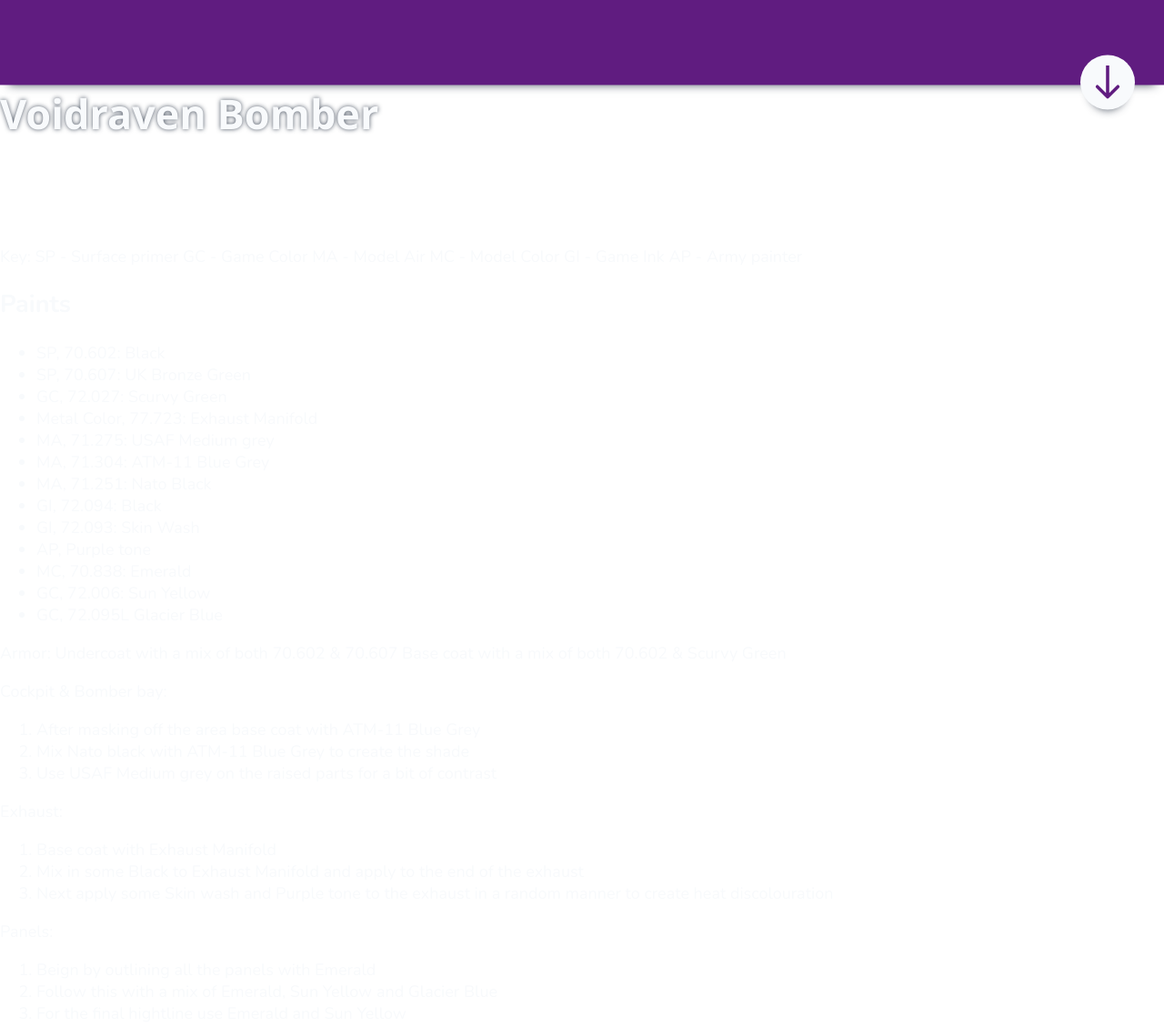
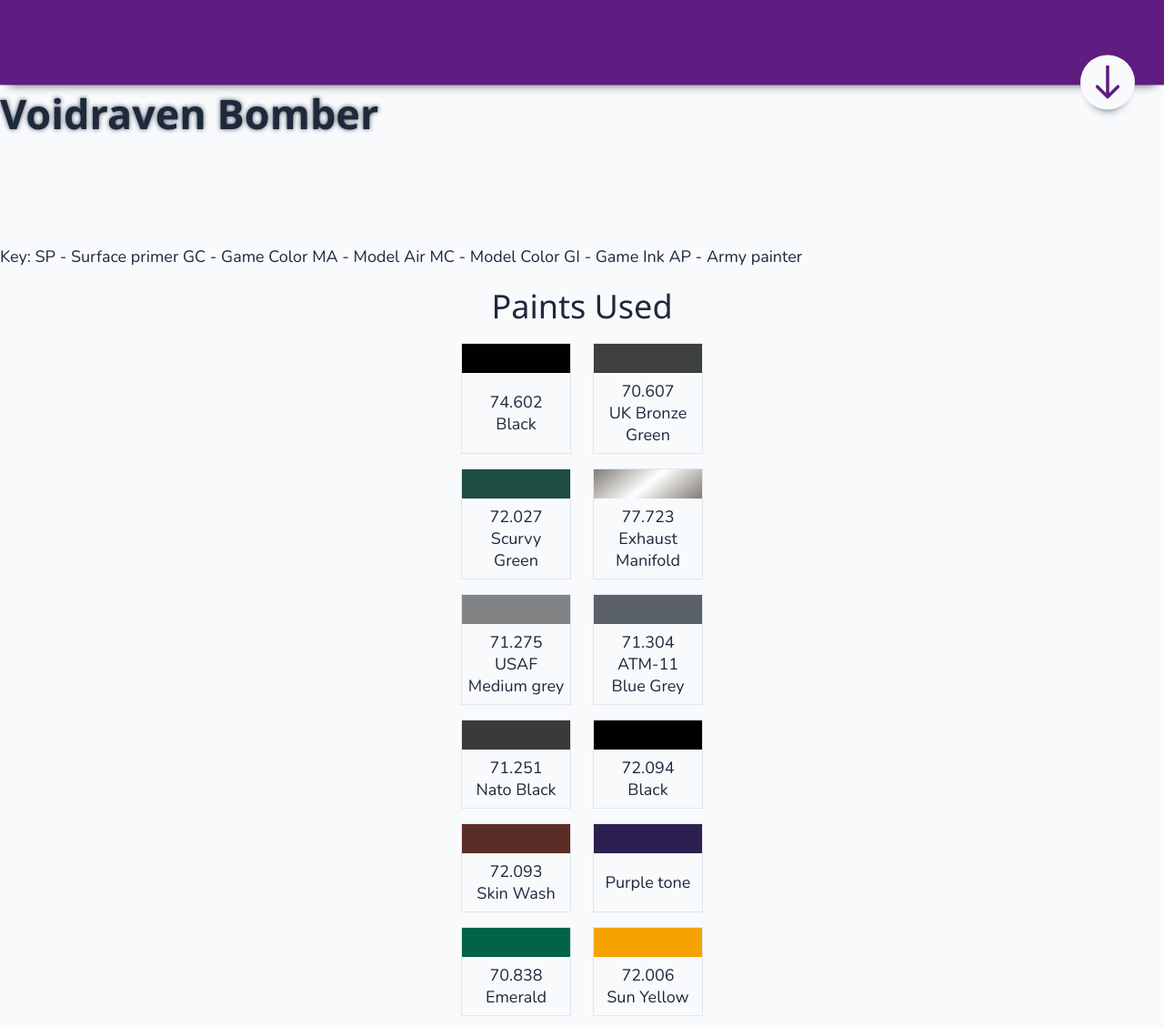
Before and after one commit to JenningsMK/painting-recipes, an Astro site: page /40K/voidraven-bomber in a window 1280 px wide. Shown: the top 1129 px of the page at 91% size. Built offline with nearby package versions, Linux system fonts and the light colour scheme; Astro itself is replaced by a stand-in of ours; a web font is replaced by a local one.

Commit message:
Add MDX integration to Astro config
Added the "@astrojs/mdx" package to the list of dependencies in package.json, and updated the Astro configuration to include the MDX integration. The lock file has also been updated to reflect these changes.

```diff
--- a/astro.config.mjs
+++ b/astro.config.mjs
@@ -1,8 +1,11 @@
 import { defineConfig } from 'astro/config';
+
+import mdx from '@astrojs/mdx';
 
 // https://astro.build/config
 export default defineConfig({
   e2e: {
     supportFiles: false,
   },
+  integrations: [mdx()],
 });
--- a/package.json
+++ b/package.json
@@ -20,6 +20,7 @@
     ]
   },
   "dependencies": {
+    "@astrojs/mdx": "^2.3.1",
     "astro": "^4.6.3"
   },
   "devDependencies": {
--- a/src/assets/styles/main.css
+++ b/src/assets/styles/main.css
@@ -22,25 +22,31 @@
   --list-font: var(--nun);
 
   --page-title-size: 2.5rem;
-  --section-title-size: 1rem;
+  --section-title-size: 2rem;
   --body-font-size: 1rem;
   --nav-heading-font-size: 1rem;
   --list-font-size: 1rem;
 
   @media (min-width: 67.5rem) {
     --page-title-size: 2.8125rem;
-    --section-title-size: 2.5rem;
+    --section-title-size: 2.25rem;
     --body-font-size: 1.125rem;
     --nav-heading-font-size: 1.125rem;
   }
 
   /* Colours */
   --dark-100-raw: 30 41 59;
+  --dark-80-raw: 18 5 31;
   --light-100: rgba(248, 250, 252, 1);
   --primary-100: rgba(96, 28, 128, 1);
   --dark-100: rgb(var(--dark-100-raw));
+  --dark-80: rgb(var(--dark-80-raw));
+  --text-colour: var(--dark-100);
+  --page-colour: var(--light-100);
 
   @media (prefers-color-scheme: dark) {
+    --text-colour: var(--light-100);
+    --page-colour: var(--dark-80);
     --primary-100: rgba(46, 9, 63, 1);
   }
 
@@ -52,7 +58,8 @@
 }
 
 body {
-  color: var(--light-100);
+  color: var(--text-colour);
+  background: var(--page-colour);
   font: 400 var(--body-font-size) var(--body-font);
 }
 
--- /dev/null
+++ b/src/components/paint-swatch/PaintSwatch.astro
@@ -0,0 +1,60 @@
+---
+import { getPaints } from '../../controllers/paints';
+
+interface Props {
+  swatches: string[]
+}
+
+const { swatches } = Astro.props;
+
+const paints = await getPaints(swatches);
+---
+
+<section class="paint-swatches" data-test="paint-swatch">
+  <h2>Paints Used</h2>
+
+  {paints.map((swatch) => (
+    <div class="swatch-card" data-test="swatch-card">
+      <span data-test="swatch" class="swatch" style=`background: ${swatch.colour}`></span>
+      <p class="paint-info">
+        {swatch.id && swatch.id}
+        {swatch.id && <br />}
+        {swatch.name}
+      </p>
+    </div>
+  ))}
+</section>
+
+<style>
+  .paint-swatches {
+      display: grid;
+      grid-template-columns: 1fr 1fr;
+      padding: 0 3.5625rem;
+      margin-bottom: 2.25rem;
+      gap: 1rem 1.5rem;
+      max-width: 16.625rem;
+      margin-inline: auto;
+
+      h2 {
+          text-align: center;
+          grid-column: span 2;
+          font-size: var(--section-title-size);
+          font-weight: normal;
+          font-family: var(--section-title-font);
+          margin: 0;
+      }
+
+      .swatch-card {
+          display: grid;
+          grid-template-rows: 2rem 1fr;
+          border: 1px solid rgb(224, 230, 236);
+          text-align: center;
+      }
+
+      .paint-info {
+          align-self: center;
+          margin: .5rem 0;
+          padding: 0 .375rem;
+      }
+  }
+</style>
--- a/src/content/40K/voidraven-bomber.md
+++ b/src/content/40K/voidraven-bomber.mdx
@@ -1,7 +1,23 @@
 ---
 title: 'Voidraven Bomber'
 description: 'Painting a Games workshop, dark eldar void bomber in the paint schemes of cult of strife'
+paints:
+  - Black
+  - UK Bronze Green
+  - Scurvy Green
+  - Exhaust Manifold
+  - USAF Medium grey
+  - ATM-11 Blue Grey
+  - Nato Black
+  - Black
+  - Skin Wash
+  - Purple tone
+  - Emerald
+  - Sun Yellow
+  - Glacier Blue
 ---
+
+import PaintSwatch from '../../components/paint-swatch/PaintSwatch.astro';
 
 # Voidraven Bomber
 
@@ -12,6 +28,8 @@ MA - Model Air
 MC - Model Color
 GI - Game Ink
 AP - Army painter
+
+<PaintSwatch swatches={frontmatter.paints}></PaintSwatch>
 
 ## Paints
 
@@ -27,7 +45,7 @@ AP - Army painter
 - AP, Purple tone
 - MC, 70.838: Emerald
 - GC, 72.006: Sun Yellow
-- GC, 72.095L Glacier Blue
+- GC, 72.095: Glacier Blue
 
 Armor:
 Undercoat with a mix of both 70.602 & 70.607
--- a/src/data/paints.json
+++ b/src/data/paints.json
@@ -1,25 +1,96 @@
 [
   {
-    "name": "German C.Black",
+    "name": "Black",
     "brand": "Vallejo",
-    "id": 70.822,
-    "colour": "64 51 54 1"
+    "id": 74.602,
+    "colour": "rgba(1, 1, 1, 1)"
   },
   {
-    "name": "Lavis Oxyde",
+    "name": "UK Bronze Green",
     "brand": "Vallejo",
-    "id": 76.506,
-    "colour": "240 126 74 1"
+    "id": 70.607,
+    "colour": "rgba(62, 64, 63, 1)"
   },
   {
-    "name": "Light Tone",
-    "brand": "The Army Painter",
-    "id": "WP1470",
-    "colour": "255 149 90 1"
+    "name": "Scurvy Green",
+    "brand": "Vallejo",
+    "id": 72.027,
+    "colour": "rgba(30, 77, 68, 1)"
   },
   {
-    "name": "Green 2",
+    "name": "Exhaust Manifold",
+    "brand": "Vallejo",
+    "id": 77.723,
+    "colour": "linear-gradient(141deg, rgba(128,123,116,1) 0%, rgba(255,255,255,1) 50%, rgba(128,123,116,1) 100%);"
+  },
+  {
+    "name": "USAF Medium grey",
+    "brand": "Vallejo",
+    "id": 71.275,
+    "colour": "rgba(130, 131, 133, 1)"
+  },
+  {
+    "name": "ATM-11 Blue Grey",
+    "brand": "Vallejo",
+    "id": 71.304,
+    "colour": "rgba(91, 97, 107)"
+  },
+  {
+    "name": "Nato Black",
+    "brand": "Vallejo",
+    "id": 71.251,
+    "colour": "rgba(58, 58, 58, 1)"
+  },
+  {
+    "name": "Black",
+    "brand": "Vallejo",
+    "id": 72.094,
+    "colour": "rgba(0, 0, 0 ,1)"
+  },
+  {
+    "name": "Skin Wash",
+    "brand": "Vallejo",
+    "id": 72.093,
+    "colour": "rgba(91, 45, 39, 1)"
+  },
+  {
+    "name": "Purple tone",
+    "brand": "The Army Painter",
+    "colour": "rgba(44, 32, 82, 1)"
+  },
+  {
+    "name": "Emerald",
+    "brand": "Vallejo",
+    "id": 70.838,
+    "colour": "rgba(1, 99, 73, 1)"
+  },
+  {
+    "name": "Sun Yellow",
+    "brand": "Vallejo",
+    "id": 72.006,
+    "colour": "rgba(246, 162, 1, 1)"
+  },
+  {
+    "name": "Glacier Blue",
+    "brand": "Vallejo",
+    "id": 72.095,
+    "colour": "rgba(205, 216, 241, 1)"
+  },
+  {
+    "brand": "Vallejo",
+    "colour": "rgba(64, 51, 54, 1)",
+    "id": 70.822,
+    "name": "German C.Black"
+  },
+  {
+    "brand": "The Army Painter",
+    "colour": "rgb(255, 149, 90, 1)",
+    "id": "WP1470",
+    "name": "Light Tone"
+  },
+  {
     "brand": "Warcolours",
-    "colour": "109 253 0 1"
+    "colour": "rgb(109, 253, 0, 1)",
+    "name": "Green 2"
   }
 ]
```
Also changed, not shown: cypress/e2e/40k/voidraven-bomber.cy.ts (+61 -0 lines), cypress/intergration/paint-swatch.ts (added, +24 -0 lines), tests/getPaints.test.ts (+3 -3 lines), pnpm-lock.yaml.
